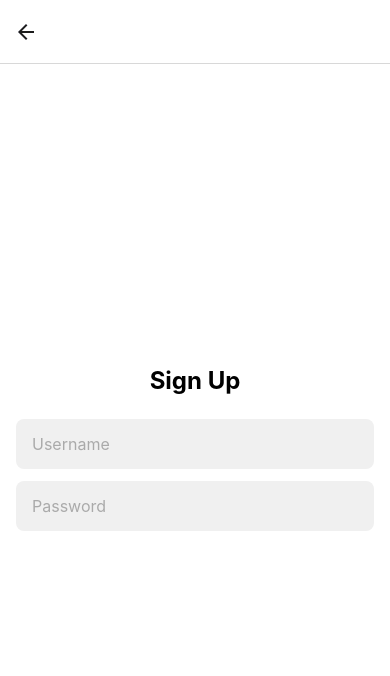
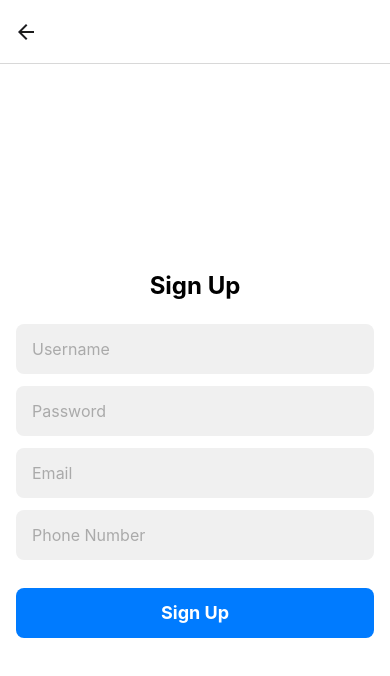
Before and after one commit to TUDublinBlanchBusinessIT/project-Kelvinu293-1, a React Native app: screen /Signup in a window 390 px wide. Shown: the top 676 px of the page. Built offline with nearby package versions, Linux system fonts and the light colour scheme.

Commit message:
sogn up page done

```diff
--- a/SignupScreen.js
+++ b/SignupScreen.js
@@ -4,10 +4,11 @@ import { StyleSheet, Text, View, TextInput, TouchableOpacity } from 'react-nativ
 export default function SignupScreen() {
   const [username, setUsername] = useState('');
   const [password, setPassword] = useState('');
-
+  const [email, setEmail] = useState('');
+  const [phoneNumber, setPhoneNumber] = useState('');
 
   const handleSignUp = () => {
-    console.log('User signed up:', { username, password, });
+    console.log('User signed up:', { username, password, email, phoneNumber });
   };
 
   return (
@@ -28,6 +29,23 @@ export default function SignupScreen() {
         placeholderTextColor="#aaa"
         onChangeText={setPassword}
       />
+      <TextInput
+        style={styles.input}
+        placeholder="Email"
+        autoCapitalize="none"
+        placeholderTextColor="#aaa"
+        onChangeText={setEmail}
+      />
+      <TextInput
+        style={styles.input}
+        placeholder="Phone Number"
+        autoCapitalize="none"
+        placeholderTextColor="#aaa"
+        onChangeText={setPhoneNumber}
+      />
+      <TouchableOpacity style={styles.button} onPress={handleSignUp}>
+        <Text style={styles.buttonText}>Sign Up</Text>
+      </TouchableOpacity>
     </View>
   );
 }
@@ -54,4 +72,18 @@ const styles = StyleSheet.create({
     borderRadius: 8,
     fontSize: 16,
   },
+  button: {
+    width: '100%',
+    height: 50,
+    backgroundColor: '#007BFF',
+    justifyContent: 'center',
+    alignItems: 'center',
+    borderRadius: 8,
+    marginTop: 16,
+  },
+  buttonText: {
+    color: '#fff',
+    fontSize: 18,
+    fontWeight: 'bold',
+  },
 });
```
